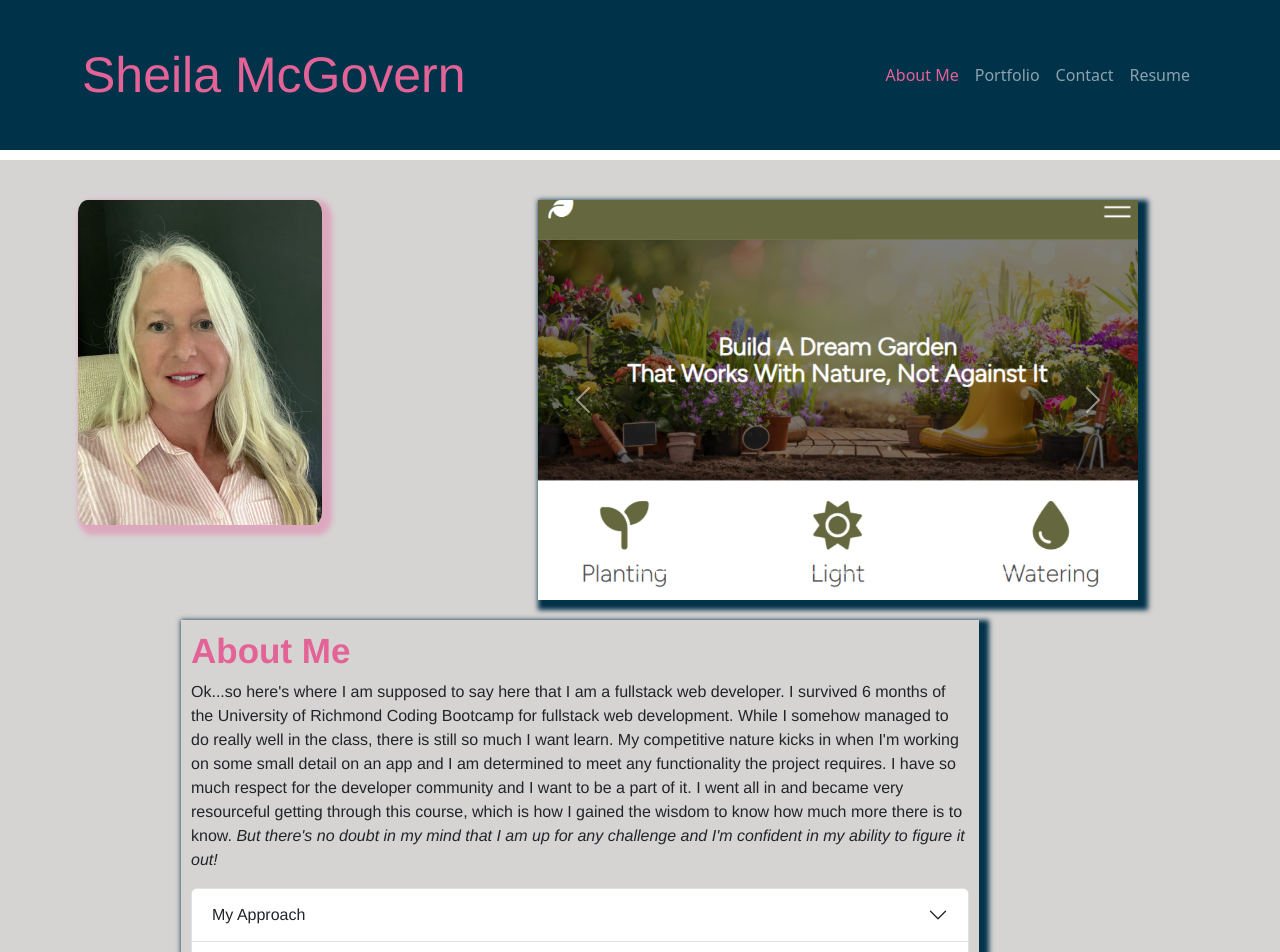
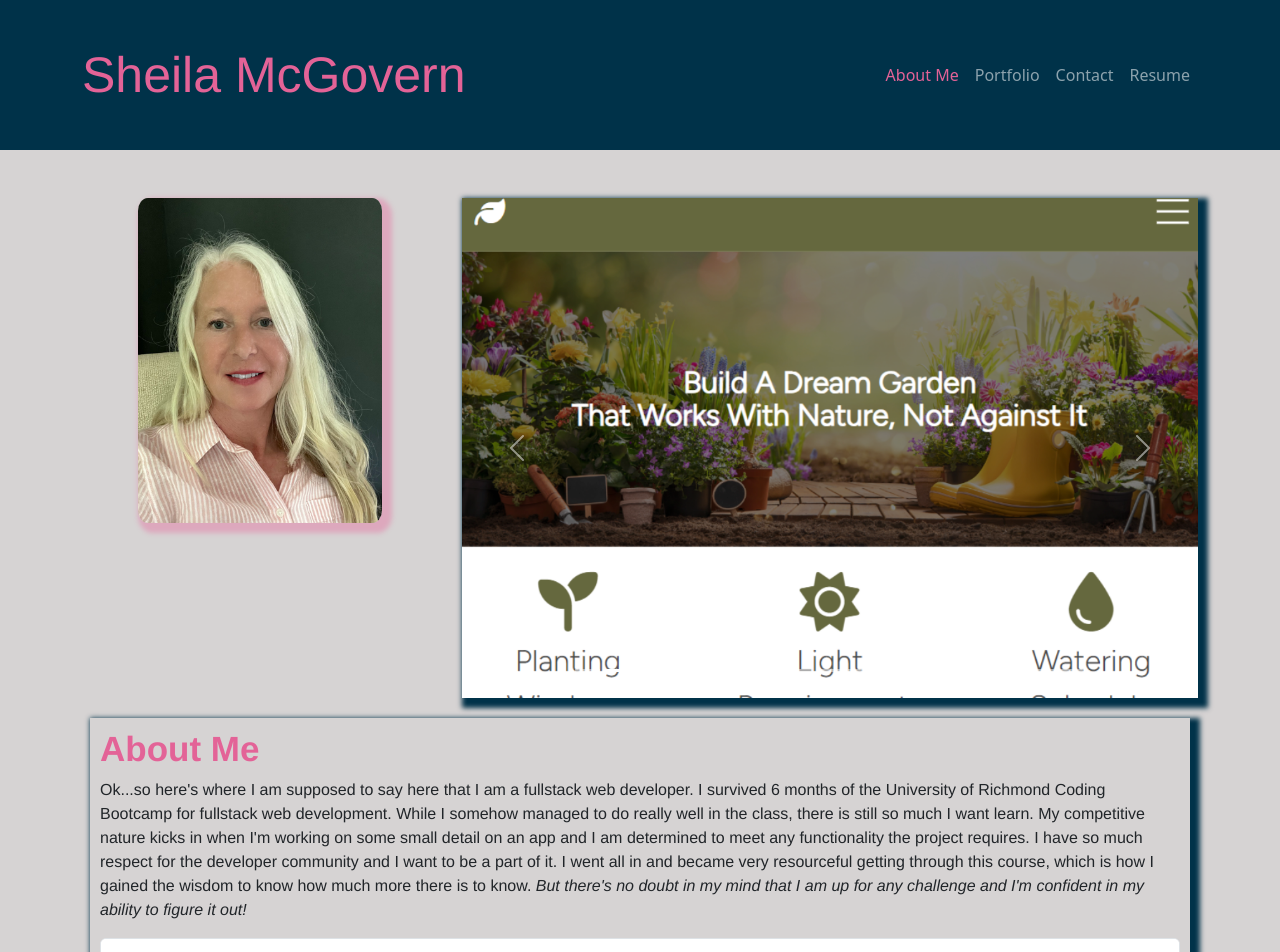
Before and after one commit to aliehs111/React_portfolio, a React (Create React App) app in the folder react_portfolio/: page / in a window 1280 px wide. Shown: the top 952 px of the page. Built offline with nearby package versions, Linux system fonts and the light colour scheme.

Commit message:
adds styling

```diff
--- a/react_portfolio/src/About.jsx
+++ b/react_portfolio/src/About.jsx
@@ -9,9 +9,9 @@ import AccordionAbout from "./components/AccordionAbout";
 
 function About() {
   return (
-    <Container className="about-container">
-      <Row>
-        <Col className="photo-col">
+    <Container  className="about-container my-0 py-5">
+      <Row >
+        <Col  className="photo-col">
           <img
             src="/assets/myImage.jpeg"
             alt="my photo"
@@ -19,7 +19,7 @@ function About() {
           />
         </Col>
         <Col md={8} className="carousel-col">
-          <CarouselAbout style={{ width: '80%', height: '500px' }} />
+          <CarouselAbout style={{ width: '100%', height: '600px' }} />
         </Col>
       </Row>
       {/* <Row>
@@ -35,7 +35,7 @@ function About() {
         </Col>
       </Row> */}
       <Row>
-        <Col className="about-me mx-auto ">
+        <Col className="about-me ">
           <h1 className="about-me-h1">About Me</h1>
           <p>
             Ok...so here's where I am supposed to say here that I am a fullstack
--- a/react_portfolio/src/Resume.jsx
+++ b/react_portfolio/src/Resume.jsx
@@ -20,7 +20,7 @@ const options = [
 
 function Resume() {
   return (
-    <div className="text-center mx-auto my-5">
+    <div className="text-center mx-auto py-5">
       <h1>My Resume</h1>
       <a href='SheilaMcGovern_CV.pdf' download="myname" className="btn" >Download Resume</a>
       <br />
--- a/react_portfolio/src/components/CarouselAbout.jsx
+++ b/react_portfolio/src/components/CarouselAbout.jsx
@@ -110,14 +110,14 @@ const carouselItems = [
 ];
 
 const containerStyle = {
-  width: '600px',
-  height: '400px',
+  width: '100%',
+  height: 'auto',
   overflow: 'hidden',
 };
 
 const imageStyle = {
   width: '100%',
-  height: '400px', // Match the container height
+  height: '500px', // Match the container height
   objectFit: 'cover', // Preserve aspect ratio and cover the container
 };
 
--- a/react_portfolio/src/components/Page.css
+++ b/react_portfolio/src/components/Page.css
@@ -146,7 +146,7 @@ div .contact-info a:hover {
 .carousel-container {
   box-shadow: 5px 5px 5px 5px #003249 !important;
   /* margin: 10px !important; */
-  margin-left: auto !important;
+  /* margin-left: auto !important; */
 }
 
 
@@ -156,7 +156,7 @@ div .contact-info a:hover {
   padding: 10px !important;
   font-family: "Helvetica Neue", Helvetica, Arial, sans-serif !important;
   box-shadow: 5px 5px 5px 5px #003249 !important;
-  max-width: 70% !important;
+  /* max-width: 70% !important; */
   justify-self: left !important;
 }
 .about-me h1 {
@@ -166,7 +166,7 @@ div .contact-info a:hover {
   color: #e36397 !important;
 }
 
-.about-container {
+/* .about-container {
   display: flex !important;
   flex-direction: column;
   align-items: left;
@@ -174,7 +174,7 @@ div .contact-info a:hover {
   border-radius: 3% !important;
   margin: 10px !important;
 
-}
+} */
 
 /* back to top button on portfolio page */
 .back-to-top {
```
